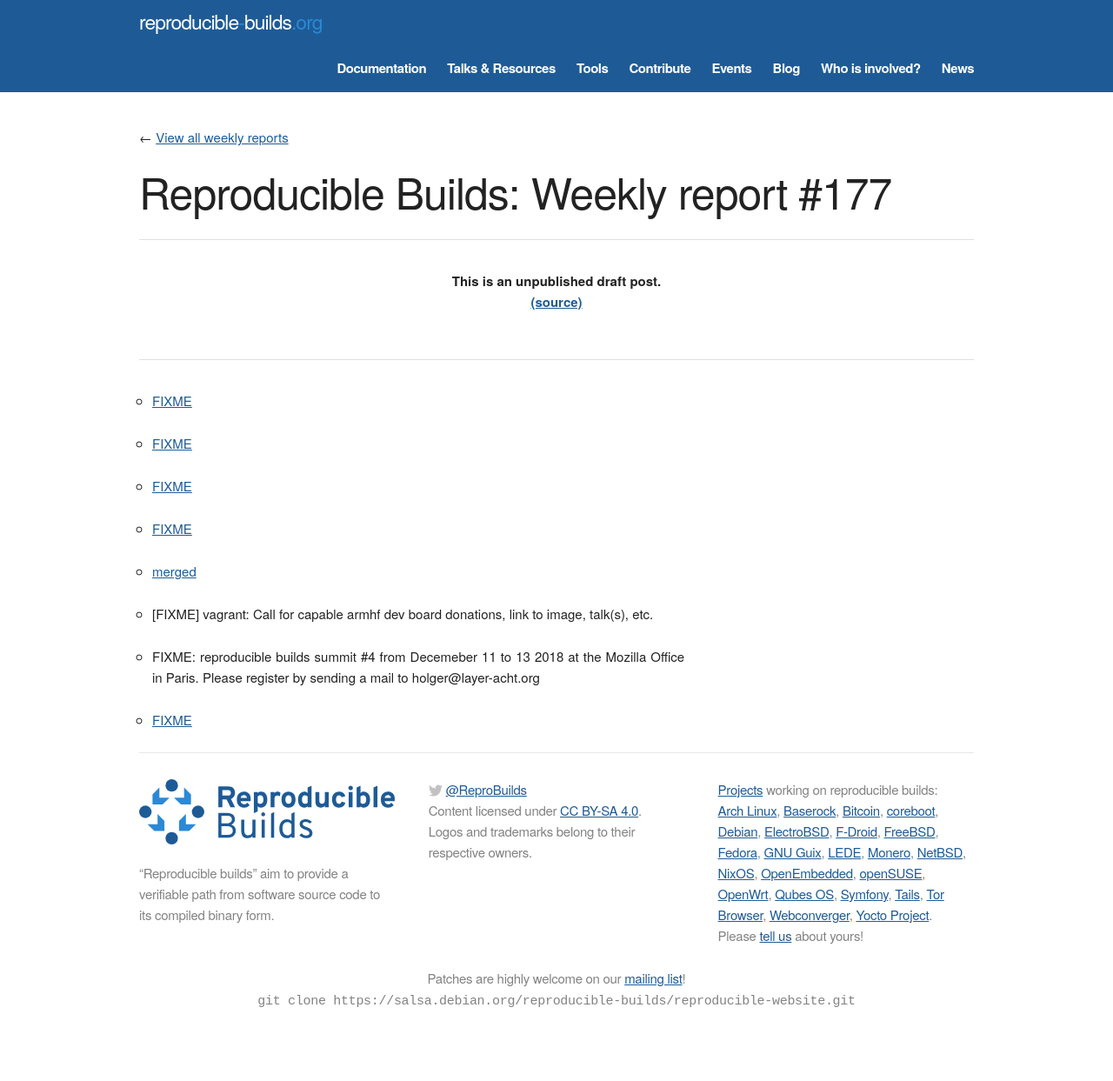
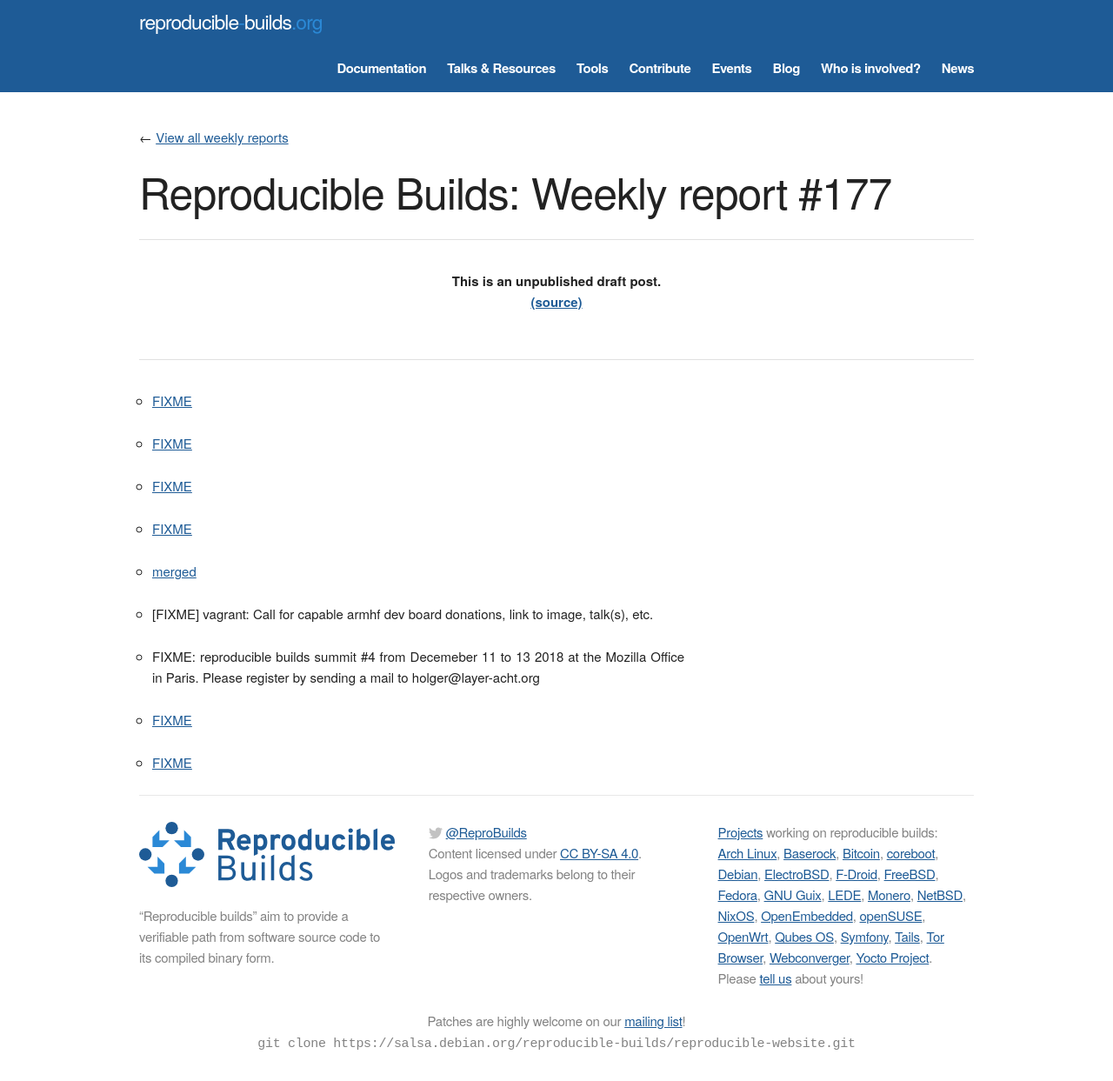
Before and after one commit to prototypefund/reproducible-website, a Jekyll site: the page built from _blog/posts/177.md, in a window 1280 px wide. Shown: the whole page at 87% size. Built offline with Jekyll 4.4.1, drawn with Linux system fonts in a browser that asks for light colours; some web fonts are replaced; before the commit the page ends 1194 px from its top, so only the background shows below that.

Commit message:
177 += https://github.com/scala/scala-dev/issues/405

```diff
--- a/_blog/posts/177.md
+++ b/_blog/posts/177.md
@@ -18,3 +18,5 @@
 * FIXME: reproducible builds summit #4 from Decemeber 11 to 13 2018 at the Mozilla Office in Paris. Please register by sending a mail to holger@layer-acht.org
 
 * [FIXME](https://salsa.debian.org/qa/distro-tracker/merge_requests/50)
+
+* [FIXME](https://github.com/scala/scala-dev/issues/405)
```
